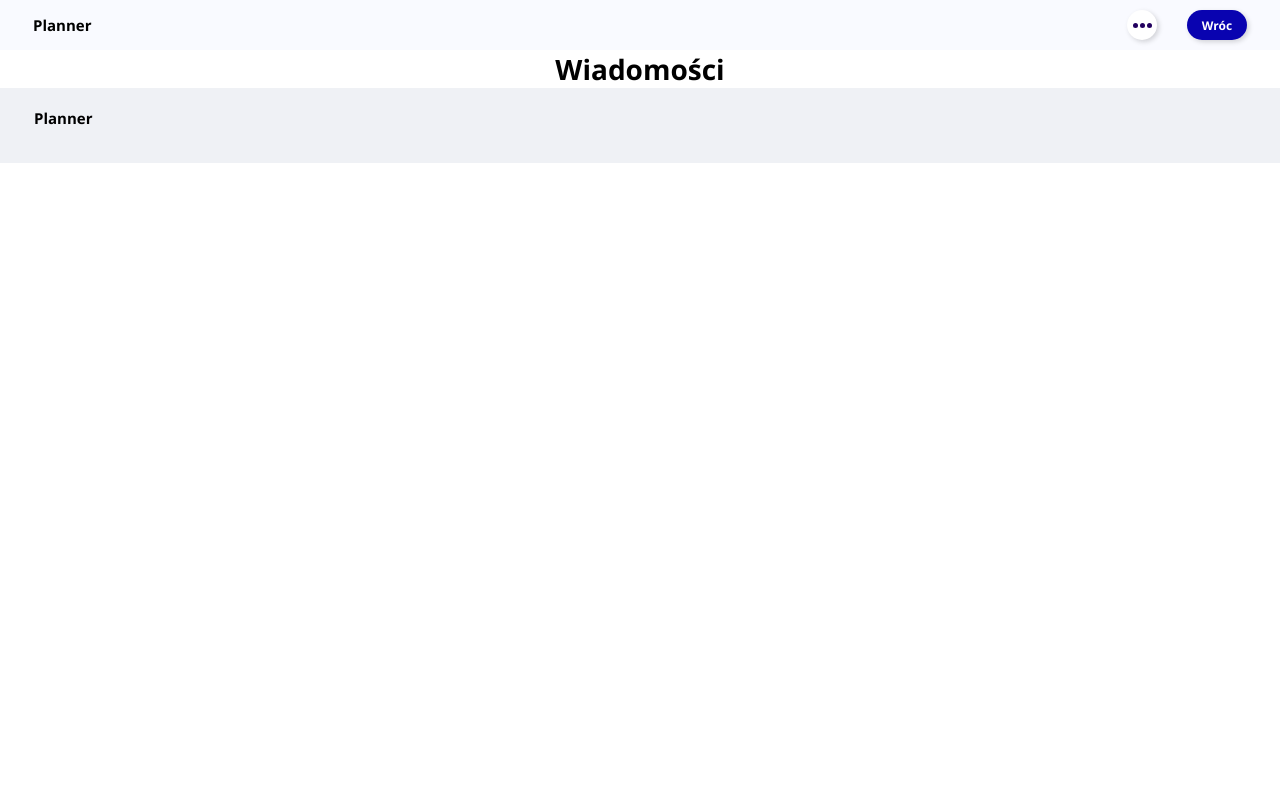
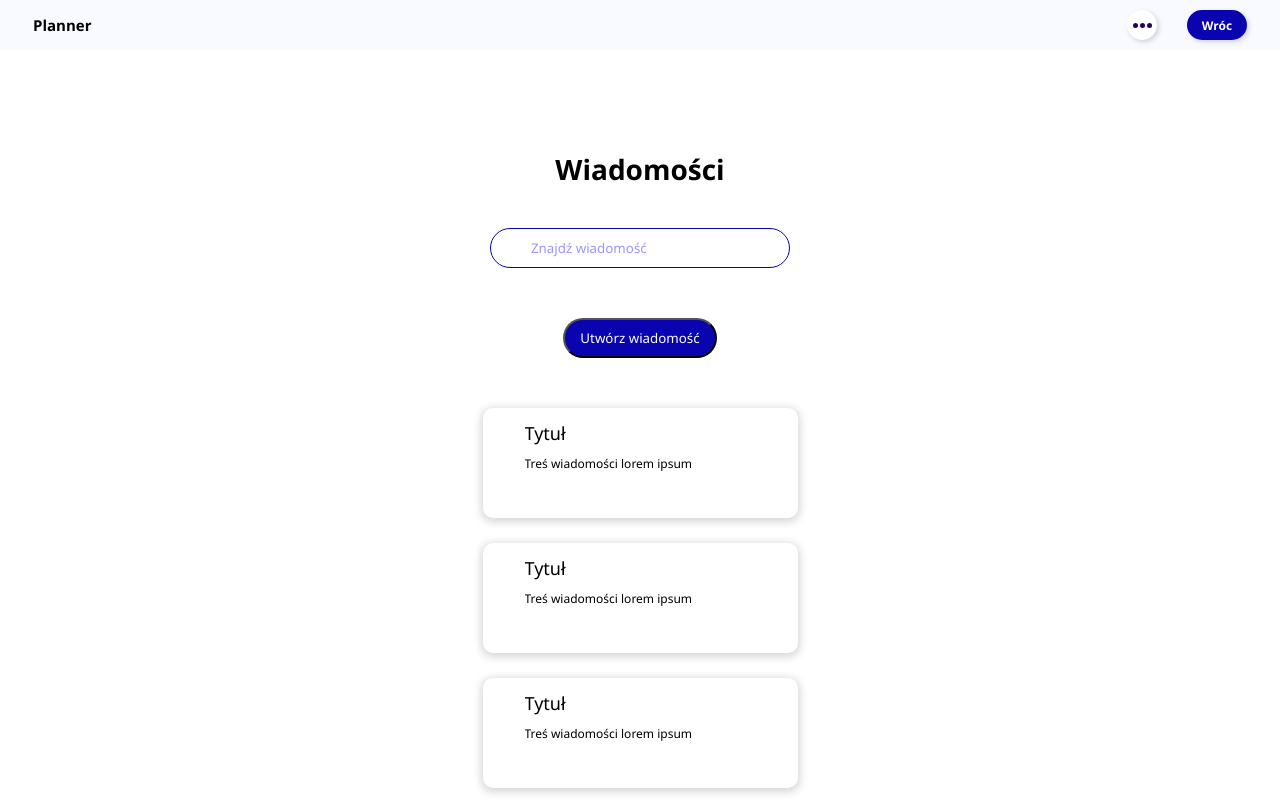
Before and after one commit to Bartlomiej95/Planner, a React (Create React App) app: page /homepage/message in a window 1280 px wide. Shown: the top 800 px of the page. Built offline with nearby package versions, Linux system fonts and the light colour scheme; no server answers.

Commit message:
Build components in MessagePage

```diff
--- /dev/null
+++ b/src/molecules/MessageCard/MessageCard.tsx
@@ -0,0 +1,48 @@
+import styled from 'styled-components';
+import { SubHeading } from '../../components/Heading/Heading';
+import { Paragraph } from '../../components/Paragraph/Paragraph';
+
+const Wrapper = styled.div`
+    width: 315px;
+    min-height: 110px;
+    padding: 13px 42px;
+    margin: 0 auto;
+    box-shadow: 0px 2px 8px 2px rgba(0, 0, 0, 0.16);
+    border-radius: 10px;
+    margin-bottom: 25px;
+    background-color: '#F8FAFE';
+`;
+
+const WrapperTitleMessage = styled.div`
+    overflow: hidden;
+`;
+
+const MessageSubHeading = styled(SubHeading)`
+    text-align: left;
+    margin-bottom: 10px;
+`;
+
+const WrapperMessageContent = styled.div`
+    overflow: hidden;
+`;
+
+interface IProps {
+    title: string,
+    content: string,
+}
+
+const MessageCard = ({ title, content}: IProps) => {
+    return(
+        <Wrapper>
+            <WrapperTitleMessage>
+                <MessageSubHeading>{title}</MessageSubHeading>
+            </WrapperTitleMessage>
+            <WrapperMessageContent>
+                <Paragraph>{content}</Paragraph>
+            </WrapperMessageContent>
+        </Wrapper>
+    )
+}
+
+
+export default MessageCard;
--- a/src/views/MessagesPage.tsx
+++ b/src/views/MessagesPage.tsx
@@ -1,15 +1,49 @@
 import styled from 'styled-components';
+import { LoginButton } from '../components/Button/Button';
 import { Heading } from '../components/Heading/Heading';
+import { Input } from '../components/Input/Input';
 import Footer from '../organisms/Footer';
 import Header from '../organisms/Header';
+import MessageCard from '../molecules/MessageCard/MessageCard';
 
+
+const MessageHeading = styled(Heading)`
+    margin-top: 100px;
+    margin-bottom: 40px;
+`;
+
+const MessageBtn = styled(LoginButton)`
+    margin: 50px auto;
+`;
+
+const WrapperBoxMessagesCards = styled.div`
+    min-height: 50vh;
+    display: flex;
+    flex-direction: column;
+    align-items: center;
+`;
+
+const WrapperNav = styled.div`
+
+`;
 
 const MessagesPage = () => {
 
     return(
         <>
             <Header/>
-            <Heading>Wiadomości</Heading>
+            <MessageHeading>Wiadomości</MessageHeading>
+            <Input placeholder="Znajdź wiadomość" />
+            <MessageBtn>Utwórz wiadomość</MessageBtn>
+            <WrapperBoxMessagesCards>
+                <MessageCard title="Tytuł" content="Treś wiadomości lorem ipsum"/>
+                <MessageCard title="Tytuł" content="Treś wiadomości lorem ipsum"/>
+                <MessageCard title="Tytuł" content="Treś wiadomości lorem ipsum"/>
+                <MessageCard title="Tytuł" content="Treś wiadomości lorem ipsum"/>
+            </WrapperBoxMessagesCards>
+            <WrapperNav>
+
+            </WrapperNav>
             <Footer/>
         </>
     )
```
Also changed, not shown: 1 other file (tests, documents, lock files or other folders).
